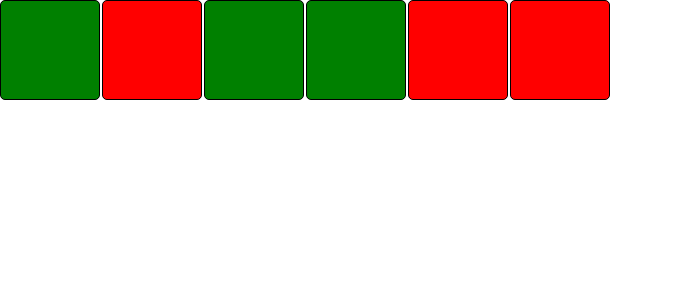
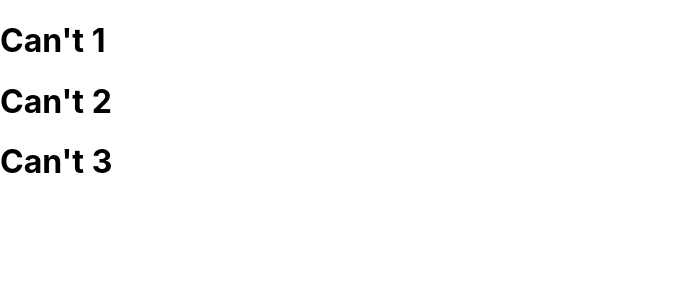
Before and after one commit to JudeaDumont/springbootreactstack, a React (Create React App) app in the folder my-app/: page / in a window 1280 px wide. Shown: the top 300 px of the page, without its empty margins (0-673 px from the left). Built offline with nearby package versions, Linux system fonts and the light colour scheme.

Commit message:
Conditional rendering example all in one file, boom
edited notes ot include refactoring for closures when assigning to an onclick function.

```diff
--- a/my-app/src/FollowReactCrashCourse/ConditionalRednderingExample/ConditionalRendering.jsx
+++ b/my-app/src/FollowReactCrashCourse/ConditionalRednderingExample/ConditionalRendering.jsx
@@ -2,7 +2,10 @@ import React from "react";
 
 function ConditionalRenderingComponent(props) {
     return (
-        <h1>{props.datum.isShown && "See Deez " + props.datum.id}</h1>
+        <div>
+            <h1 onClick={props.toggleIsShown}>{props.datum.isShown && "See Deez " + props.datum.id}</h1>
+            <h1 onClick={props.toggleIsShown}>{!props.datum.isShown && "Can't " + props.datum.id}</h1>
+        </div>
     )
 }
 
@@ -11,13 +14,18 @@ export default function ConditionalRenderingApp() {
     const [data, setData] = React.useState([{isShown: false, id: 1}, {isShown: false, id: 2}, {isShown: false, id: 3}])
 
     function toggleIsShown(id) {
-
+        setData(prevData => {
+            return prevData.map(prevDatum => {
+                return prevDatum.id === id ? {...prevDatum, isShown: !prevDatum.isShown} : prevDatum
+            })
+        })
     }
 
     return (
         <div>
             {data.map(datum => (
-                <ConditionalRenderingComponent datum={datum}/>
+                <ConditionalRenderingComponent key={datum.id} datum={datum}
+                                               toggleIsShown={() => toggleIsShown(datum.id)}/>
             ))}
         </div>
     )
--- a/my-app/src/FollowReactCrashCourse/DarkThemeExampleUnifiedState/DarkThemeComponent.jsx
+++ b/my-app/src/FollowReactCrashCourse/DarkThemeExampleUnifiedState/DarkThemeComponent.jsx
@@ -119,7 +119,7 @@ export default function DarkThemeComponent() {
 // to make this work you have to wrap the onCLick handler in another function
 //
 // function toggleTurnedOn(key)
-// <div onClick={()=>props.toggleTurnedOn(key)} style={styles} className={"box"}/>
+// <div onClick={()=>props.toggleTurnedOn(key)} style={styles} className={"box"}/> //GOOD EXAMPLE FOR CLOSURE REFACTORING
 //
 //
 // for the next part we are going to rewrite the funciton loops over an array (which bothered me as seen above)
--- a/my-app/src/FollowReactCrashCourse/NOTES.jsx
+++ b/my-app/src/FollowReactCrashCourse/NOTES.jsx
@@ -3,10 +3,10 @@
 everytime a box gets clicked it runs the function that is assigned to onCLick
 in this case, props.toggle(props.id)
 
-remember that we have ot wrap the function in another function to pass arguments to it.
+remember that we have ot wrap the function in another function to pass arguments to it. (OR USE A CLOSURE)
 
 so onClick is assigned like this:
-onCLick={()=>{props.toggle(props.id)}}
+onCLick={()=>{props.toggle(props.id)}} //GOOD EXAMPLE FOR CLOSURE REFACTORING
 
 when we call this function we are updating react state,
 
--- a/my-app/src/component/ObjectApp.jsx
+++ b/my-app/src/component/ObjectApp.jsx
@@ -30,8 +30,8 @@ class ObjectApp extends Component {
     render() {
         return (
             <div>
-                {/*<ConditionalRenderingApp/>*/}
-                <DarkThemeAppUnified/>
+                <ConditionalRenderingApp/>
+                {/*<DarkThemeAppUnified/>*/}
 
                 {/*<MemeGeneratorExample/>*/}
                 {/*<UpdateObjectComponentExample/>*/}
```
